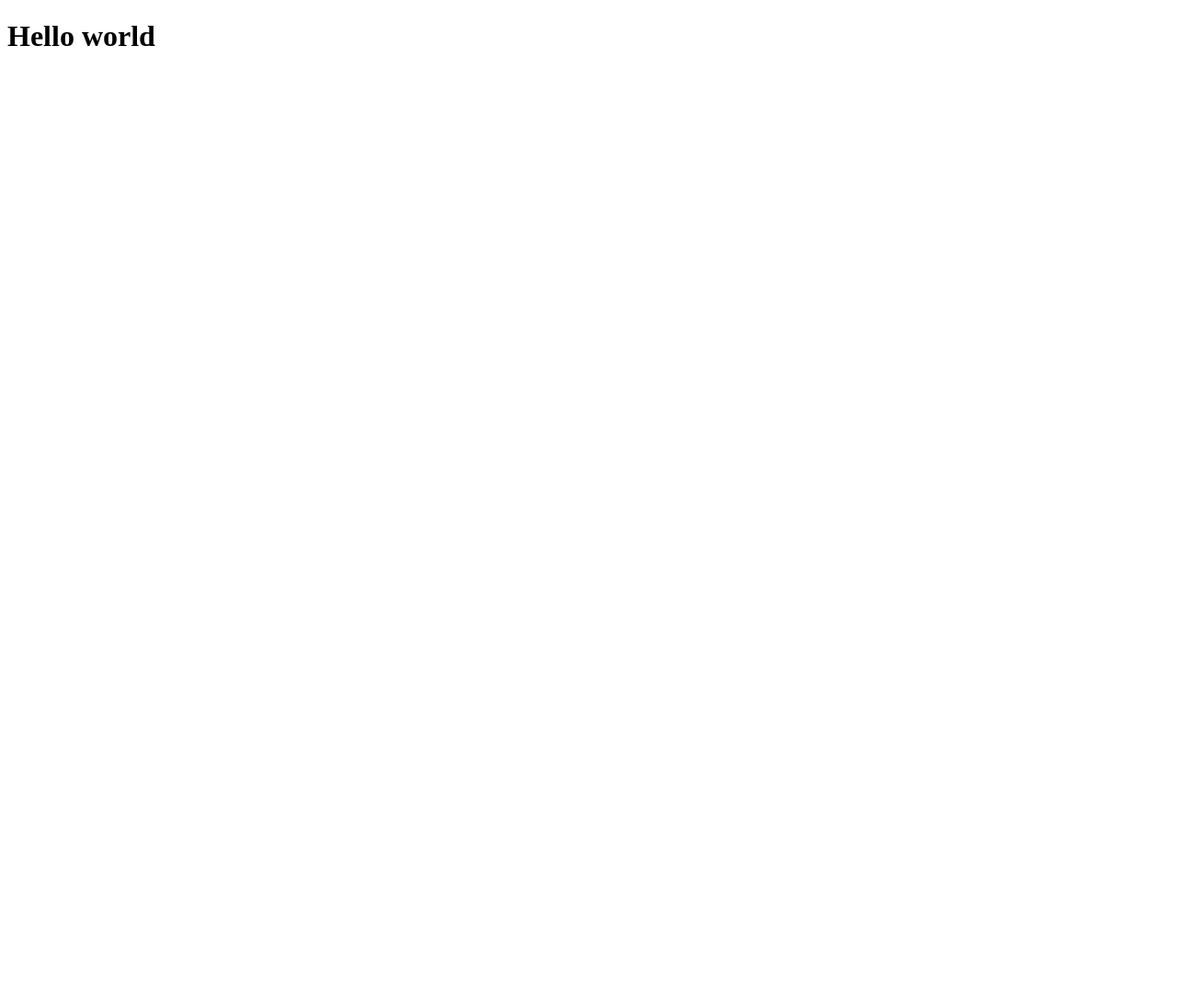
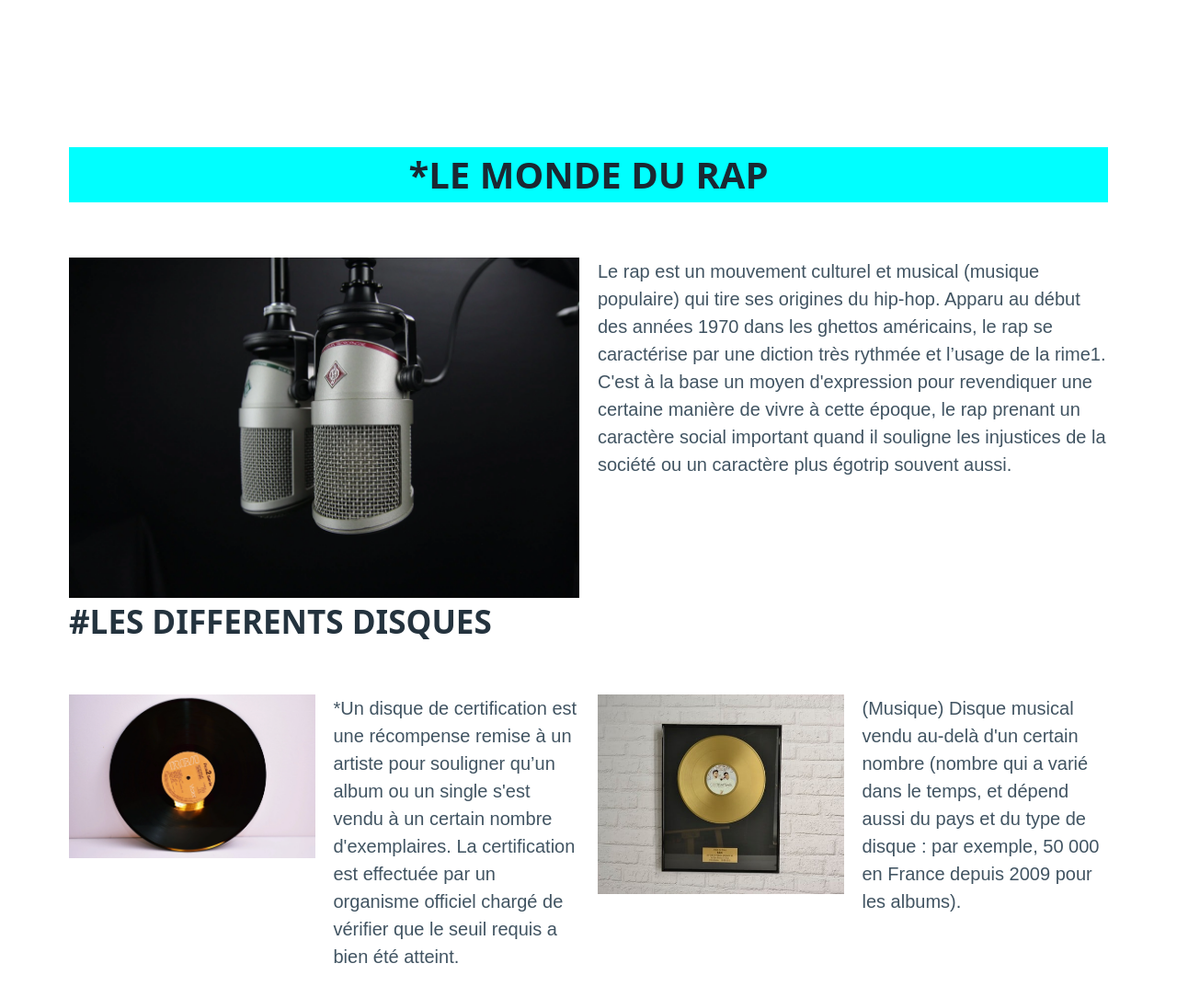
Before and after one commit to KEMAL666/portfolio, a plain HTML site: page index.html in a window 1280 px wide. Shown: the whole page at 92% size. Before the commit the page ends 800 px from the top, so only its background shows below. Drawn offline with nearby package versions, Linux system fonts and the light colour scheme.

Commit message:
debut projet le 06 NOV 23

```diff
--- a/index.html
+++ b/index.html
@@ -1,11 +1,53 @@
 <!DOCTYPE html>
 <html lang="en">
+
 <head>
     <meta charset="UTF-8">
     <meta name="viewport" content="width=device-width, initial-scale=1.0">
     <title>Document</title>
+    <link rel="stylesheet" href="https://cdn.jsdelivr.net/npm/@picocss/pico@1/css/pico.min.css">
+    <link rel="stylesheet" href="stryle.css">
 </head>
+
 <body>
-    <h1>Hello world</h1>
+    <header>
+
+
+
+    </header>
+    <div class="container">
+        <div class="flex">
+        <h1>*LE MONDE DU RAP</h1>
+    <div class="grid">
+        <div><img src="image/mirco.webp" alt="Logo"></div>
+        <div class="flex">
+            <p>Le rap est un mouvement culturel et musical (musique populaire) qui tire ses origines du hip-hop.
+                Apparu au début des années 1970 dans les ghettos américains, le rap se caractérise par une diction
+                très rythmée et l’usage de la rime1. C'est à la base un moyen d'expression pour revendiquer
+                une certaine manière de vivre à cette époque, le rap prenant un caractère social important quand
+                il souligne les injustices de la société ou un caractère plus égotrip souvent aussi.</p>
+        </div>
+    </div>
+    <h2> #LES DIFFERENTS DISQUES</h2>
+    <div class="grid">
+    <div><img src="image/disque platine.webp" alt="DISQUE DE PLATINE"></div>
+    <div class="container">
+    <p>*Un disque de certification est une récompense remise à un artiste
+        pour souligner qu’un album ou un single s'est vendu à un certain nombre d'exemplaires.
+        La certification est effectuée
+        par un organisme officiel chargé de vérifier que le seuil requis a bien été atteint.</p>
+    </div>
+
+    <img src="image/disque-dor-personnalise.jpg" alt="DISQUE D'OR">
+    <p>(Musique) Disque musical vendu au-delà d'un certain nombre
+        (nombre qui a varié dans le temps, et dépend aussi du pays et du type de disque :
+        par exemple, 50 000 en France depuis 2009 pour les albums).</p>
+    </div>
+
+
+    <footer>
+
+    </footer>
 </body>
+
 </html>
--- /dev/null
+++ b/stryle.css
@@ -0,0 +1,21 @@
+
+body{
+    font-family: sans-serif;
+  }
+
+  h1 {
+    text-align: center;
+    background-color: aqua;
+
+  img{
+    padding: 30%;
+    width: 50%;
+    height: 15%;
+    display: block;
+    margin: 0 auto;
+  }
+
+  p{
+    text-align: justify;
+    text-align: left;
+  }
```
Also changed, not shown: image/disque platine.webp (added), image/disque-dor-personnalise.jpg (added), image/mirco.webp (added), image/platine.jpg (added).
